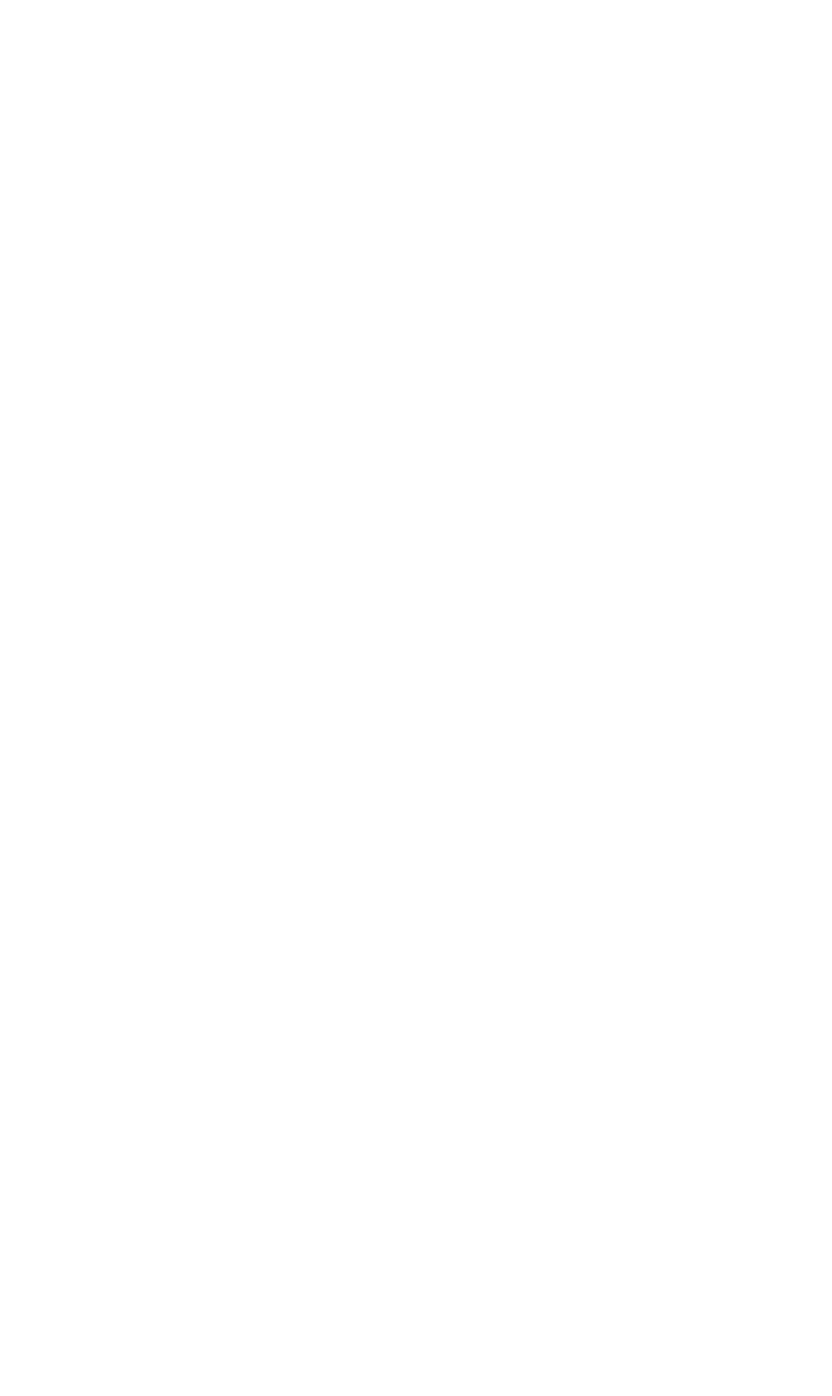
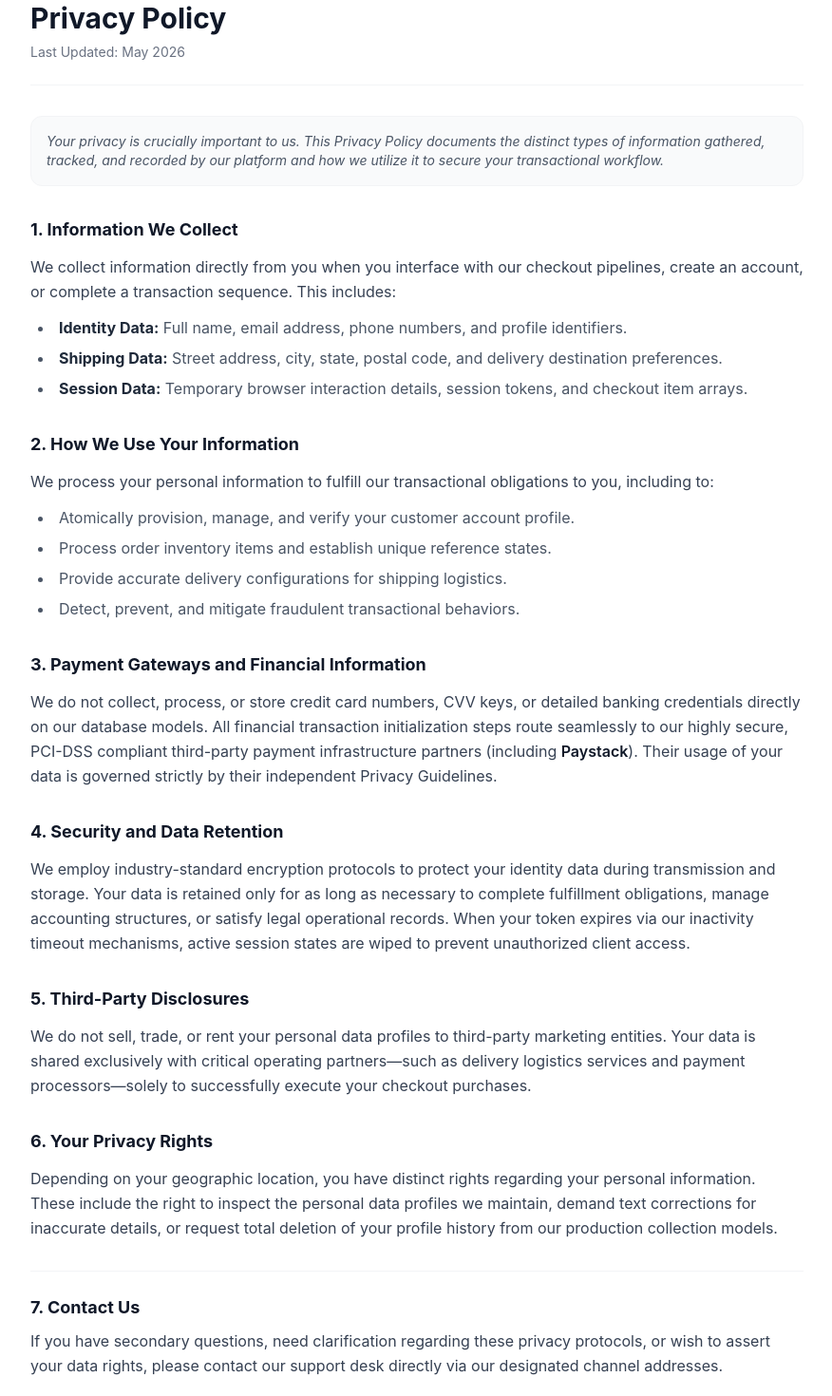
Before and after one commit to jazzygee36/mary-s-jewels, a React (Vite) app: page /privacy-policy in a window 1280 px wide. Before the commit this address had no page. Shown: the part 160-1630 px from the top of the page at 95% size, without its empty margins (201-1077 px from the left). Before the commit the page ends 800 px from the top, so only its background shows below. Built offline with nearby package versions, Linux system fonts and the light colour scheme.

Commit message:
Enhancement (#12)
* payment

* payment method

* payment method

```diff
--- a/src/App.tsx
+++ b/src/App.tsx
@@ -10,6 +10,7 @@ import ScrollToTop from "./components/ScrollToTop";
 import OrdersPage from "./pages/order-list";
 import PaymentSuccess from "./pages/payment-success";
 import TermsAndConditions from "./pages/terms-and-condition";
+import PrivacyPolicy from "./pages/policy-privacy";
 
 function App() {
   return (
@@ -19,6 +20,7 @@ function App() {
         <Route path="/" element={<Home />} />
         <Route path="/register" element={<SignUp />} />
         <Route path="/terms-&-conditions" element={<TermsAndConditions />} />
+        <Route path="/privacy-policy" element={<PrivacyPolicy />} />
         <Route path="/all-collections" element={<AllCollection />} />
         <Route path="/login" element={<Login />} />
         <Route path="/product/:id" element={<ProductId />} />
--- a/src/components/footer.tsx
+++ b/src/components/footer.tsx
@@ -37,9 +37,17 @@ const Footer = () => {
 
       <hr />
       <div className="flex items-center justify-between mt-[28px] text-[#736965] font-geist text-[11px] md:text-[16px] ">
-        <p>Privacy Policy</p>
+        <p
+          onClick={() => navigate("/privacy-policy")}
+          className="cursor-pointer"
+        >
+          Privacy Policy
+        </p>
         <p>©Mary’s Jewels & Watches 2026</p>
-        <p onClick={() => navigate("/terms-&-conditions")}>
+        <p
+          onClick={() => navigate("/terms-&-conditions")}
+          className="cursor-pointer"
+        >
           Terms & Conditions
         </p>
       </div>
--- a/src/pages/order/order-summary.tsx
+++ b/src/pages/order/order-summary.tsx
@@ -15,6 +15,7 @@ import Toast from "../../components/toast";
 import { getUser } from "../../api/me";
 import GlobalError from "../../components/global-error";
 import Spinner from "../../components/spinner";
+import PaystackLogo from "../../assets/svg-img/paystack.svg";
 
 interface User {
   _id: string;
@@ -203,7 +204,7 @@ const OrderSummary = () => {
               <p>No items in cart</p>
             )}
 
-            <div className="border-t pt-4 flex justify-between">
+            <div className="border-t pt-4 flex justify-between font-bold">
               <p>Subtotal</p>
               <p>₦{subtotal?.toLocaleString()}</p>
             </div>
@@ -214,8 +215,18 @@ const OrderSummary = () => {
             bg="#4C0213"
             disabled={loading || !cartItems?.length}
             onClick={handleSubmit(handlePayment)}
-            className="hidden md:block text-white font-bold rounded-full py-3 mt-4 transition-all duration-300"
+            className="hidden md:block text-white font-semibold font-vastago rounded-full py-3 mt-4 transition-all duration-300"
           />
+
+          <h1 className="text-xl md:text-[20px] font-bold my-4">Payment</h1>
+          <div className="">
+            <img src={PaystackLogo} alt="paystack" className="w-[120px] mb-3" />
+            <span className="text-sm text-gist mt-4 font-medium ">
+              PAYSTACK - Bank Transfer, Ussd, Debit /Credit Cards Please pay the
+              exact fees when using the Bank Transfer option. Do not pay less or
+              more to avoid dispense errors.
+            </span>
+          </div>
         </div>
 
         <div className="border border-[#E4E7EC] rounded-[11.67px] p-4 md:p-[25px] shadow  rounded-xl">
--- /dev/null
+++ b/src/pages/policy-privacy/index.tsx
@@ -0,0 +1,164 @@
+import Header from "../../components/header";
+import Footer from "../../components/footer";
+import Follow from "../../components/follow";
+
+const PrivacyPolicy = () => {
+  return (
+    <div className="flex flex-col min-h-screen justify-between bg-gray-50">
+      <Header />
+
+      <main className="flex-grow max-w-4xl w-[90%] mx-auto mt-[120px] mb-16">
+        <div className="bg-white rounded-2xl shadow-sm border border-gray-100 p-6 md:p-10">
+          {/* Header Section */}
+          <div className="border-b border-gray-100 pb-6 mb-8">
+            <h1 className="text-2xl md:text-3xl font-bold text-gray-900">
+              Privacy Policy
+            </h1>
+            <p className="text-sm text-gray-500 mt-2">Last Updated: May 2026</p>
+          </div>
+
+          {/* Policy Body */}
+          <div className="space-y-8 text-gray-700 text-sm md:text-base leading-relaxed font-geist">
+            <section className="bg-gray-50 p-4 rounded-xl border border-gray-100">
+              <p className="text-gray-600 italic text-sm">
+                Your privacy is crucially important to us. This Privacy Policy
+                documents the distinct types of information gathered, tracked,
+                and recorded by our platform and how we utilize it to secure
+                your transactional workflow.
+              </p>
+            </section>
+
+            <section>
+              <h2 className="text-lg font-bold text-gray-900 mb-3">
+                1. Information We Collect
+              </h2>
+              <p className="mb-3">
+                We collect information directly from you when you interface with
+                our checkout pipelines, create an account, or complete a
+                transaction sequence. This includes:
+              </p>
+              <ul className="list-disc list-inside pl-2 space-y-1.5 text-gray-600">
+                <li>
+                  <strong className="text-gray-800">Identity Data:</strong> Full
+                  name, email address, phone numbers, and profile identifiers.
+                </li>
+                <li>
+                  <strong className="text-gray-800">Shipping Data:</strong>{" "}
+                  Street address, city, state, postal code, and delivery
+                  destination preferences.
+                </li>
+                <li>
+                  <strong className="text-gray-800">Session Data:</strong>{" "}
+                  Temporary browser interaction details, session tokens, and
+                  checkout item arrays.
+                </li>
+              </ul>
+            </section>
+
+            <section>
+              <h2 className="text-lg font-bold text-gray-900 mb-3">
+                2. How We Use Your Information
+              </h2>
+              <p className="mb-3">
+                We process your personal information to fulfill our
+                transactional obligations to you, including to:
+              </p>
+              <ul className="list-disc list-inside pl-2 space-y-1.5 text-gray-600">
+                <li>
+                  Atomically provision, manage, and verify your customer account
+                  profile.
+                </li>
+                <li>
+                  Process order inventory items and establish unique reference
+                  states.
+                </li>
+                <li>
+                  Provide accurate delivery configurations for shipping
+                  logistics.
+                </li>
+                <li>
+                  Detect, prevent, and mitigate fraudulent transactional
+                  behaviors.
+                </li>
+              </ul>
+            </section>
+
+            <section>
+              <h2 className="text-lg font-bold text-gray-900 mb-3">
+                3. Payment Gateways and Financial Information
+              </h2>
+              <p>
+                We do not collect, process, or store credit card numbers, CVV
+                keys, or detailed banking credentials directly on our database
+                models. All financial transaction initialization steps route
+                seamlessly to our highly secure, PCI-DSS compliant third-party
+                payment infrastructure partners (including{" "}
+                <span className="font-semibold text-gray-900">Paystack</span>).
+                Their usage of your data is governed strictly by their
+                independent Privacy Guidelines.
+              </p>
+            </section>
+
+            <section>
+              <h2 className="text-lg font-bold text-gray-900 mb-3">
+                4. Security and Data Retention
+              </h2>
+              <p>
+                We employ industry-standard encryption protocols to protect your
+                identity data during transmission and storage. Your data is
+                retained only for as long as necessary to complete fulfillment
+                obligations, manage accounting structures, or satisfy legal
+                operational records. When your token expires via our inactivity
+                timeout mechanisms, active session states are wiped to prevent
+                unauthorized client access.
+              </p>
+            </section>
+
+            <section>
+              <h2 className="text-lg font-bold text-gray-900 mb-3">
+                5. Third-Party Disclosures
+              </h2>
+              <p>
+                We do not sell, trade, or rent your personal data profiles to
+                third-party marketing entities. Your data is shared exclusively
+                with critical operating partners—such as delivery logistics
+                services and payment processors—solely to successfully execute
+                your checkout purchases.
+              </p>
+            </section>
+
+            <section>
+              <h2 className="text-lg font-bold text-gray-900 mb-3">
+                6. Your Privacy Rights
+              </h2>
+              <p>
+                Depending on your geographic location, you have distinct rights
+                regarding your personal information. These include the right to
+                inspect the personal data profiles we maintain, demand text
+                corrections for inaccurate details, or request total deletion of
+                your profile history from our production collection models.
+              </p>
+            </section>
+
+            <section className="border-t border-gray-100 pt-6">
+              <h2 className="text-lg font-bold text-gray-900 mb-2">
+                7. Contact Us
+              </h2>
+              <p>
+                If you have secondary questions, need clarification regarding
+                these privacy protocols, or wish to assert your data rights,
+                please contact our support desk directly via our designated
+                channel addresses.
+              </p>
+            </section>
+          </div>
+        </div>
+      </main>
+
+      <Follow />
+      <Footer />
+    </div>
+  );
+};
+
+export default PrivacyPolicy;
```
Also changed, not shown: src/assets/svg-img/paystack.svg (added).
